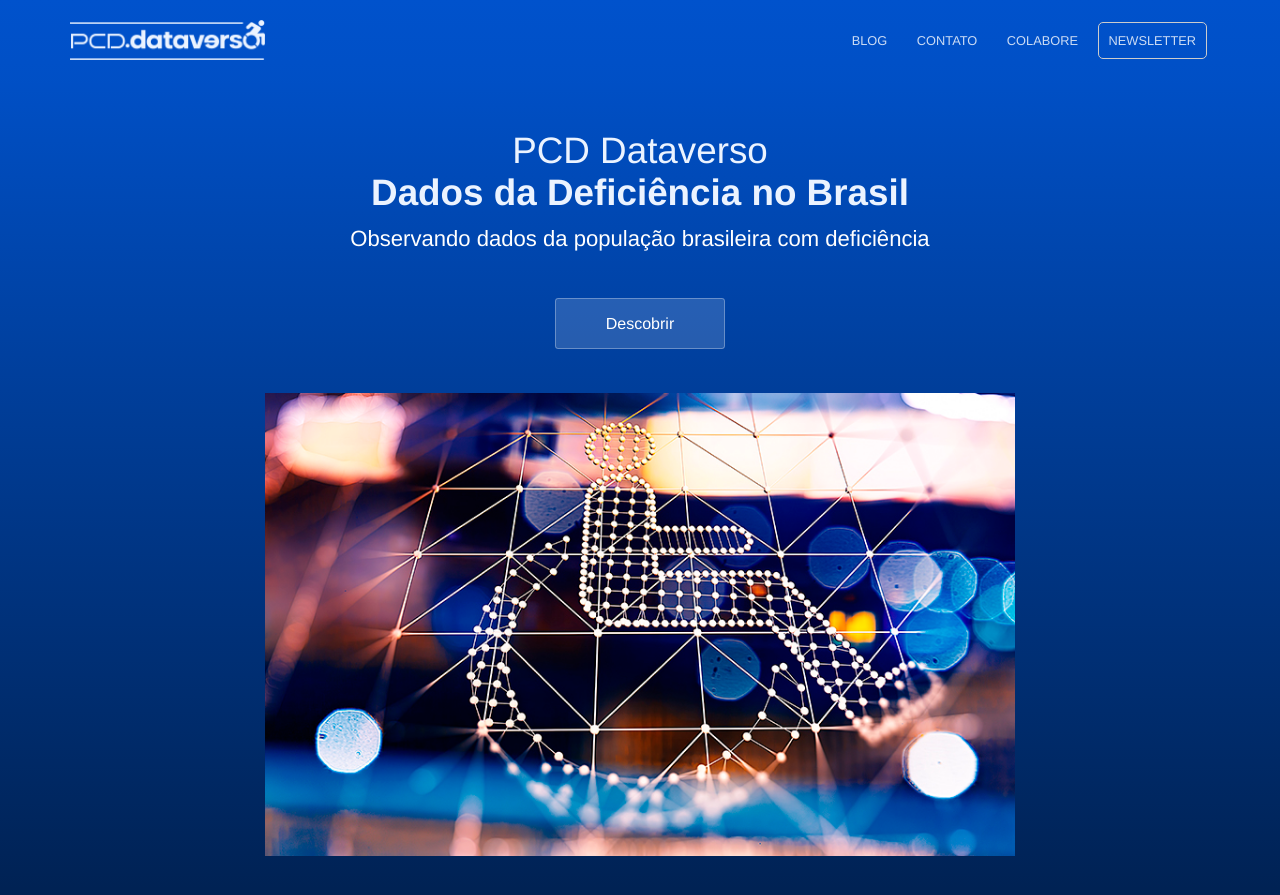
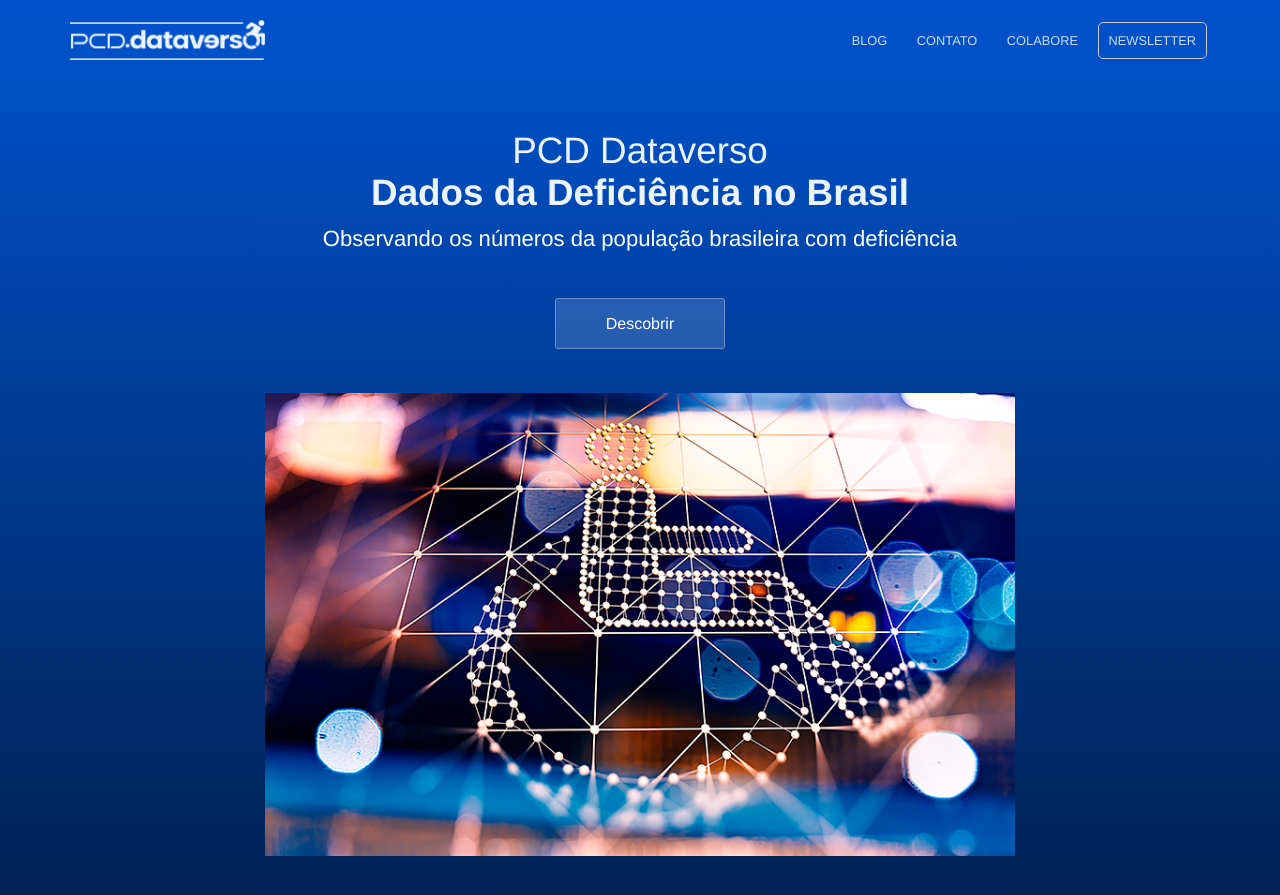
Before and after one commit to jornalistainclusivo/pcd.dataverso.org, a Jekyll site: the page built from index.html, in a window 1280 px wide and 900 px high. Shown: the top 895 px of the window. Built offline with Jekyll 4.4.1, drawn with Linux system fonts in a browser that asks for light colours.

Commit message:
subtext home

```diff
--- a/index.html
+++ b/index.html
@@ -5,7 +5,7 @@
 <section class="hero">
 	<div class="text-container">
 		<h1 class="editable">PCD Dataverso<br><strong>Dados da Deficiência no Brasil</strong></h1>
-		<p class="subtext editable">Observando dados da população brasileira com deficiência</p>
+		<p class="subtext editable">Observando os números da população brasileira com deficiência</p>
 		<div class="cta button alt"><a href="https://dados.dataverso.org/pcd/">Descobrir</a></div>
 		<div>
 			<img src="{{ site.baseurl }}/images/accessibility-icon.jpg" alt="Ícone de acessibilidade estilizado" class="image editable" />
```
